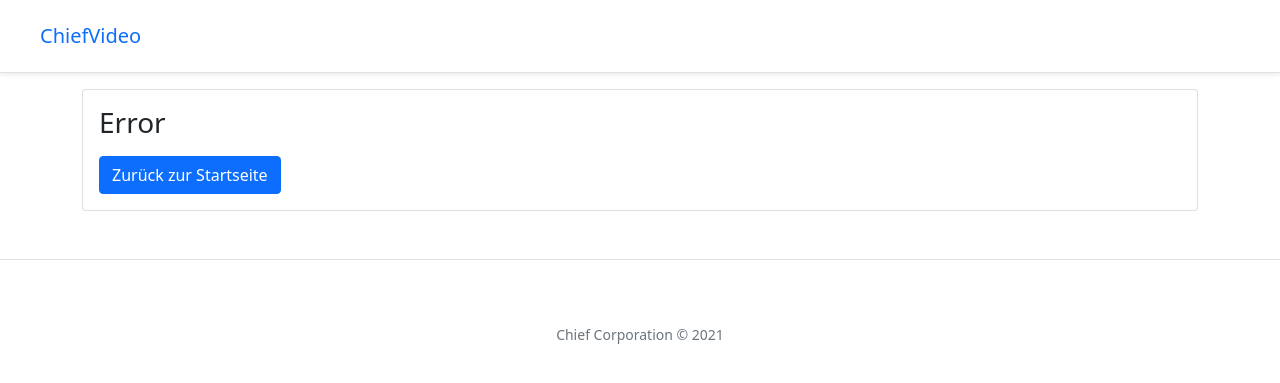
After one commit to lukasbm/chief-video, a Flask app: template templates/Error.html in a window 1280 px wide. The commit adds this page. Shown: the top 383 px of the page. Run offline with Flask 2, Linux system fonts and the light colour scheme; the template is opened without the code that fills it, so the values that code supplies are empty.

Commit message:
:lock: add error pages

```diff
--- a/app.py
+++ b/app.py
@@ -8,6 +8,7 @@ from wtforms.fields.simple import PasswordField, SubmitField
 from wtforms.validators import DataRequired
 from flask_session import Session
 from datetime import timedelta
+import werkzeug.exceptions
 
 ######################
 ######## SETUP #######
@@ -97,9 +98,13 @@ def dashboard():
 def video(fach, vid):
     p = os.path.join(VIDEO_PATH, fach, vid)
 
-    url = VIDEO_URL.split("://")
-    url = f"{url[0]}://{USERNAME}:{PASSWORD}@{url[1]}"
-    print(url)
+    if USERNAME and PASSWORD:
+        url = VIDEO_URL.split("://")
+        if len(url) != 2:
+            abort(500)
+        url = f"{url[0]}://{USERNAME}:{PASSWORD}@{url[1]}/{fach}/{vid}"
+    else:
+        url = f"{VIDEO_URL}/{fach}/{vid}"
 
     if os.path.exists(p) and os.path.isfile(p):
         return render_template('Video.html', vid={
@@ -134,3 +139,9 @@ def logout():
     except KeyError:
         pass
     return redirect(url_for("dashboard"))
+
+
+@app.errorhandler(werkzeug.exceptions.HTTPException)
+def handle_http_error(e):
+    print(str(e))
+    return render_template("Error.html", e=e)
--- /dev/null
+++ b/templates/Error.html
@@ -0,0 +1,9 @@
+{% extends "BasePage.html" %} {% block content %}
+<div class="card">
+	<div class="card-body">
+		<h3 class="card-title">Error {{ e.code }}</h3>
+		<p class="card-text">{{ e.description}}</p>
+		<a href="{{ url_for('dashboard') }}" class="btn btn-primary">Zurück zur Startseite</a>
+	</div>
+</div>
+{% endblock content %}
--- a/templates/Login.html
+++ b/templates/Login.html
@@ -1,7 +1,6 @@
 {% extends "BasePage.html" %}
 
 {% block content %}
-<div class="container">
 	<div class="card">
 		<div class="card-body">
 			<h3 class="card-title">Login</h3>
@@ -15,5 +14,4 @@
 			</p>
 		</div>
 	</div>
-</div>
 {% endblock content %}
```
